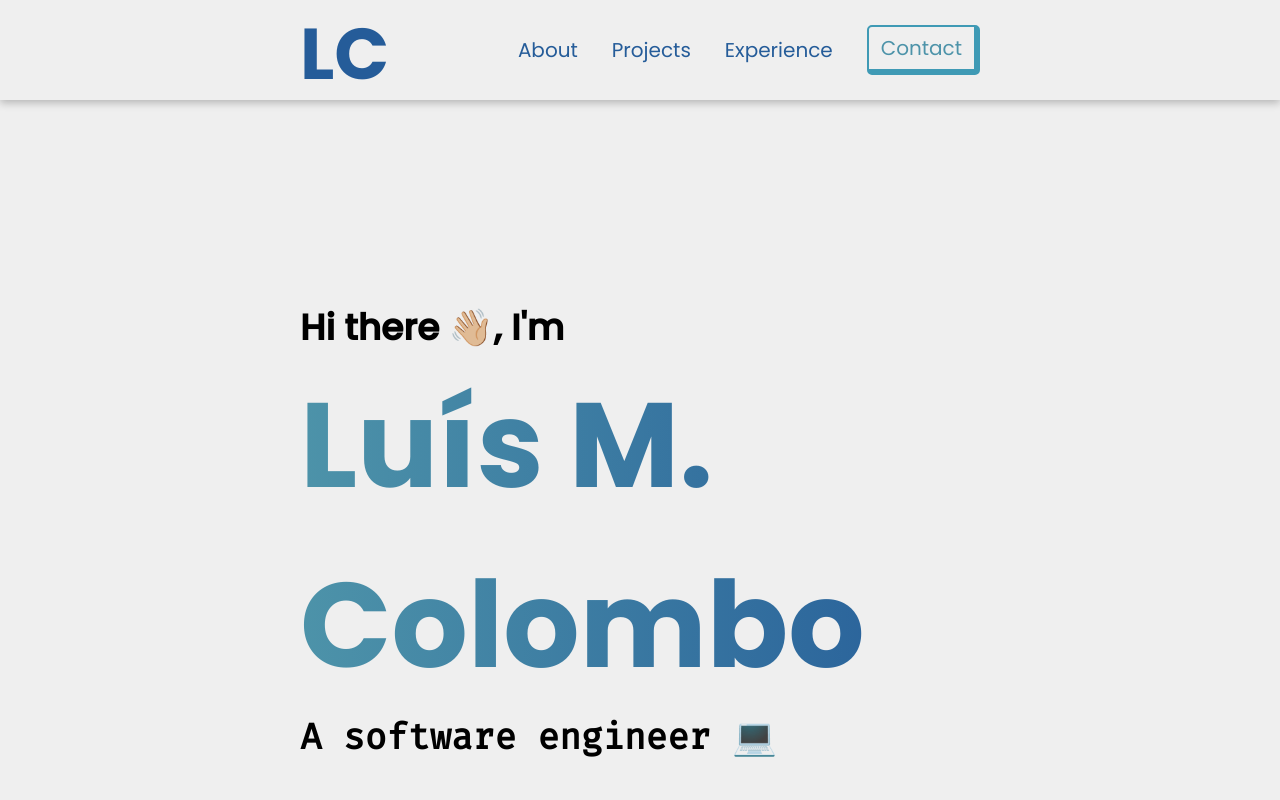
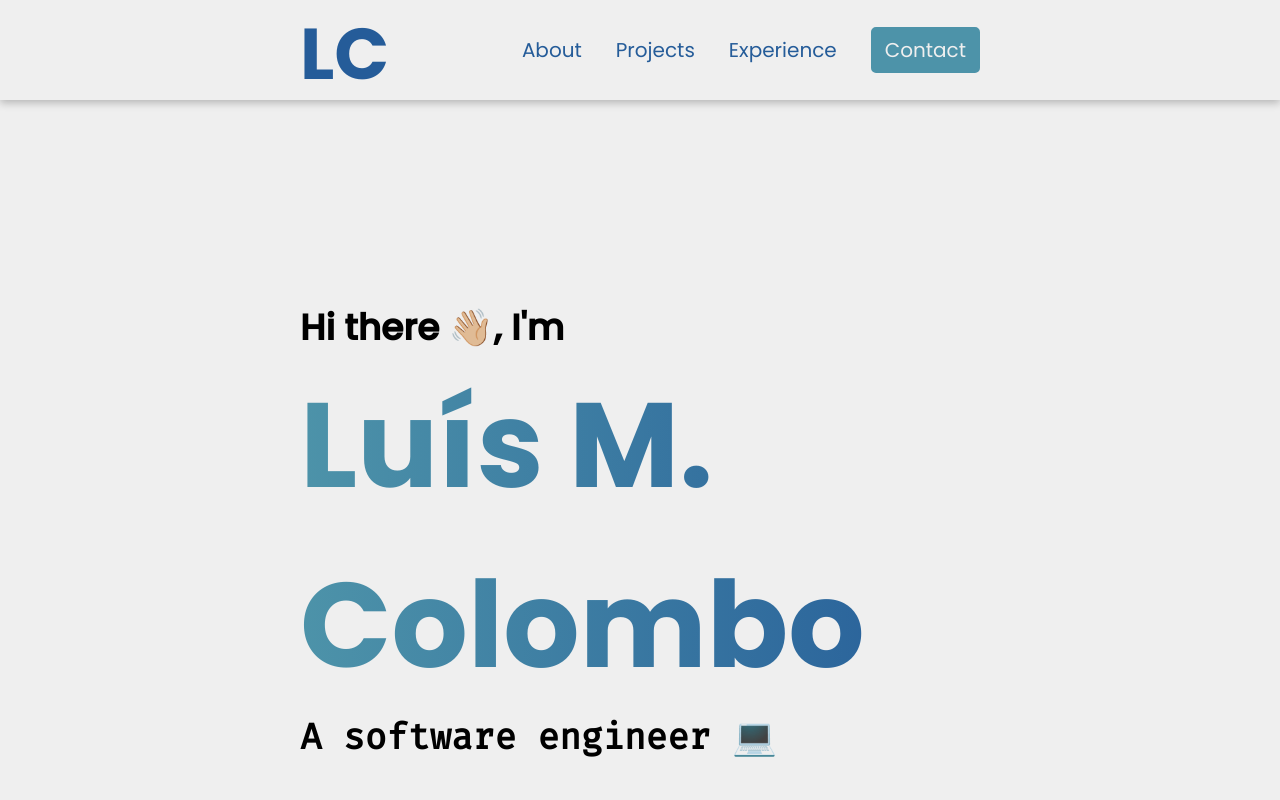
Before and after one commit to lmiguelcolombo/v2-react-portifolio, a React (Vite) app: page / in a window 1280 px wide. In both pictures the pointer is over the link "Contact". Shown: the top 800 px of the page. Built offline with nearby package versions, Linux system fonts and the light colour scheme; no server answers; a web font is replaced by a local one.

Commit message:
style: update outline button transtition

```diff
--- a/src/components/Navbar/Navbar.scss
+++ b/src/components/Navbar/Navbar.scss
@@ -38,15 +38,13 @@
       border-radius: 5px;
       color: $light-blue;
       padding: 6px 12px;
-      transition: border 0.2s ease-in-out;
+      transition: all 0.2s linear;
 
       &:hover,
       &:focus {
-        outline: invert;
         margin: 0;
-        border-bottom: 6px solid;
-        border-right: 6px solid;
-        border-color: #3f9ab5;
+        background-color: $light-blue;
+        color: $white;
       }
     }
   }
```
